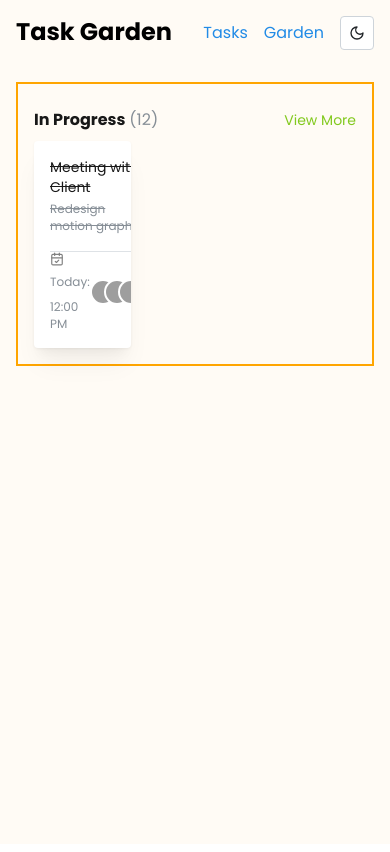
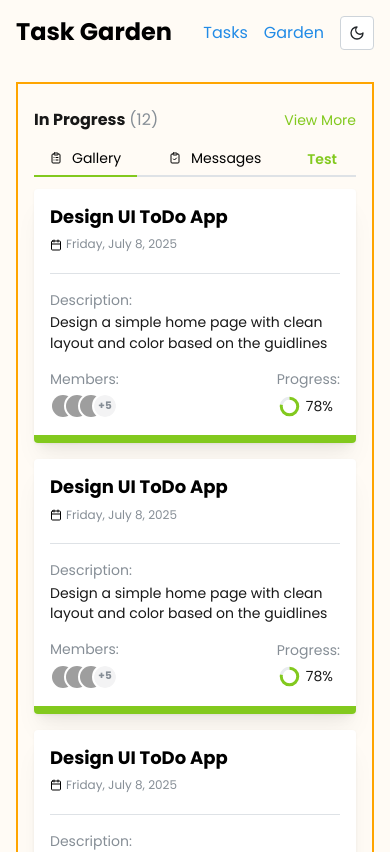
Before and after one commit to CydoEntis/sprout-client, a React (Vite) app: page / in a window 390 px wide. Shown: the top 852 px of the page. Built offline with nearby package versions, Linux system fonts and the light colour scheme; grey boxes are pictures that could not be loaded.

Commit message:
Added tasks in progress list and task completed lists to TaskTabs component, and made everything mobile responsive.

```diff
--- a/src/App.tsx
+++ b/src/App.tsx
@@ -17,6 +17,7 @@ import { Calendar, Divide } from "lucide-react";
 import ThemeToggle from "./components/theme/ThemeToggle";
 import TaskList from "./features/TaskList/TaskList";
 import CompletedTaskListCard from "./features/TaskList/CompletedTaskListCard";
+import TaskListTabs from "./features/TaskLists/TaskListTabs";
 
 function App() {
   const [opened, { open, close }] = useDisclosure(false);
@@ -50,12 +51,7 @@ function App() {
             </Anchor>
           </Flex>
 
-          <SimpleGrid cols={3}>
-            <CompletedTaskListCard />
-            {/* <TaskList />
-            <TaskList />
-            <TaskList /> */}
-          </SimpleGrid>
+          <TaskListTabs />
 
           {/* <Modal opened={opened} onClose={close} title="Add A Task">
           Add A New Task.
--- a/src/features/TaskList/CompletedTaskListCard.tsx
+++ b/src/features/TaskList/CompletedTaskListCard.tsx
@@ -16,7 +16,7 @@ type Props = {};
 
 function CompletedTaskListCard({}: Props) {
   return (
-    <Card p={0} shadow="md">
+    <Card p={0} shadow="md" bg="card">
       <Flex>
         <Box bg="red" w={8} h="100%" />
         <Box p={16} flex="1">
@@ -43,8 +43,8 @@ function CompletedTaskListCard({}: Props) {
               style={{
                 display: "flex",
                 alignItems: "center",
-                justifyContent: "center"
-               }}
+                justifyContent: "center",
+              }}
             >
               <Check size={14} color="white" />
             </Paper>
--- a/src/features/TaskList/TaskList.tsx
+++ b/src/features/TaskList/TaskList.tsx
@@ -14,8 +14,7 @@ import { Calendar } from "lucide-react";
 
 function TaskList() {
   return (
-    <Stack gap={4}>
-      <Card p={0} w={300} shadow="md">
+    <Card p={0}  shadow="md" bg="card">
       <Box p={16}>
         <Stack gap={8} pb={20}>
           <Title size="lg">Design UI ToDo App</Title>
@@ -69,7 +68,6 @@ function TaskList() {
       </Box>
       <Box bg="lime" h={8}></Box>
     </Card>
-    </Stack>
   );
 }
 
--- a/src/features/TaskLists/TaskListTabs.tsx
+++ b/src/features/TaskLists/TaskListTabs.tsx
@@ -1,23 +1,49 @@
-import { Tabs } from "@mantine/core";
+import { SimpleGrid, Tabs, Group, Button, Flex } from "@mantine/core";
 import { ClipboardCheck, ClipboardList } from "lucide-react";
 import React from "react";
+import TaskList from "../TaskList/TaskList";
+import CompletedTaskListCard from "../TaskList/CompletedTaskListCard";
 
 function TaskListTabs() {
   return (
-    <Tabs defaultValue="progress">
-      <Tabs.List>
-        <Tabs.Tab value="progress" leftSection={<ClipboardList size={12} />}>
-          Gallery
-        </Tabs.Tab>
-        <Tabs.Tab value="completed" leftSection={<ClipboardCheck size={12} />}>
-          Messages
-        </Tabs.Tab>
+    <Tabs defaultValue="progress" color="lime">
+      <Tabs.List mb={12}>
+        <Flex justify="space-between" w="100%">
+          <Group>
+            <Tabs.Tab
+              value="progress"
+              leftSection={<ClipboardList size={12} />}
+            >
+              Gallery
+            </Tabs.Tab>
+            <Tabs.Tab
+              value="completed"
+              leftSection={<ClipboardCheck size={12} />}
+            >
+              Messages
+            </Tabs.Tab>
+          </Group>
+          <Button variant="transparent" c="lime">
+            Test
+          </Button>
+        </Flex>
       </Tabs.List>
 
-      <Tabs.Panel value="progress">Gallery tab content</Tabs.Panel>
+      <Tabs.Panel value="progress">
+        <SimpleGrid cols={{ base: 1, sm: 2, md: 3 }}>
+          <TaskList />
+          <TaskList />
+          <TaskList />
+        </SimpleGrid>
+      </Tabs.Panel>
 
-      <Tabs.Panel value="completed">Messages tab content</Tabs.Panel>
-
+      <Tabs.Panel value="completed">
+        <SimpleGrid cols={{ base: 1, sm: 2, md: 3 }}>
+          <CompletedTaskListCard />
+          <CompletedTaskListCard />
+          <CompletedTaskListCard />
+        </SimpleGrid>
+      </Tabs.Panel>
     </Tabs>
   );
 }
```
Lines whose indentation alone changed are shown as unchanged.
